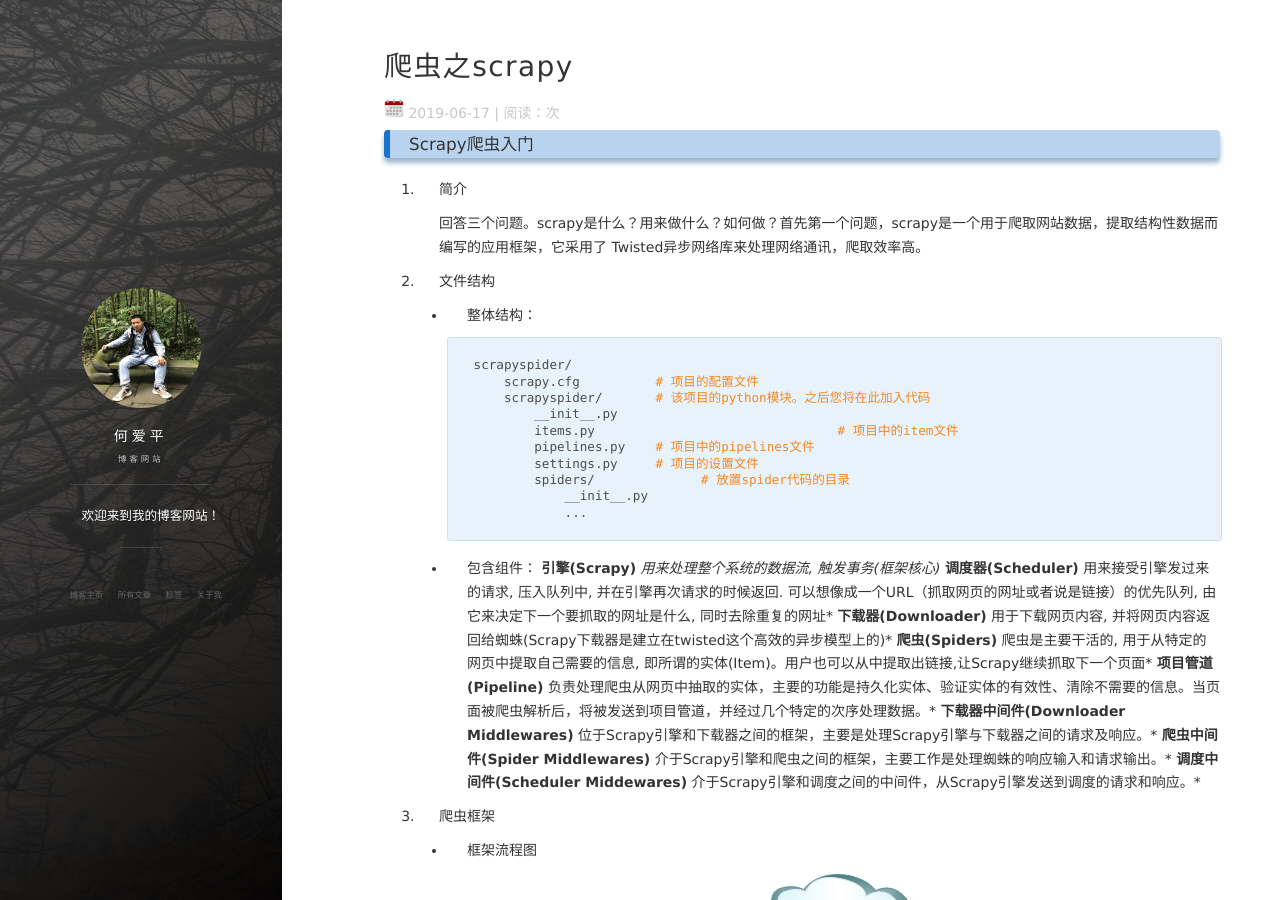
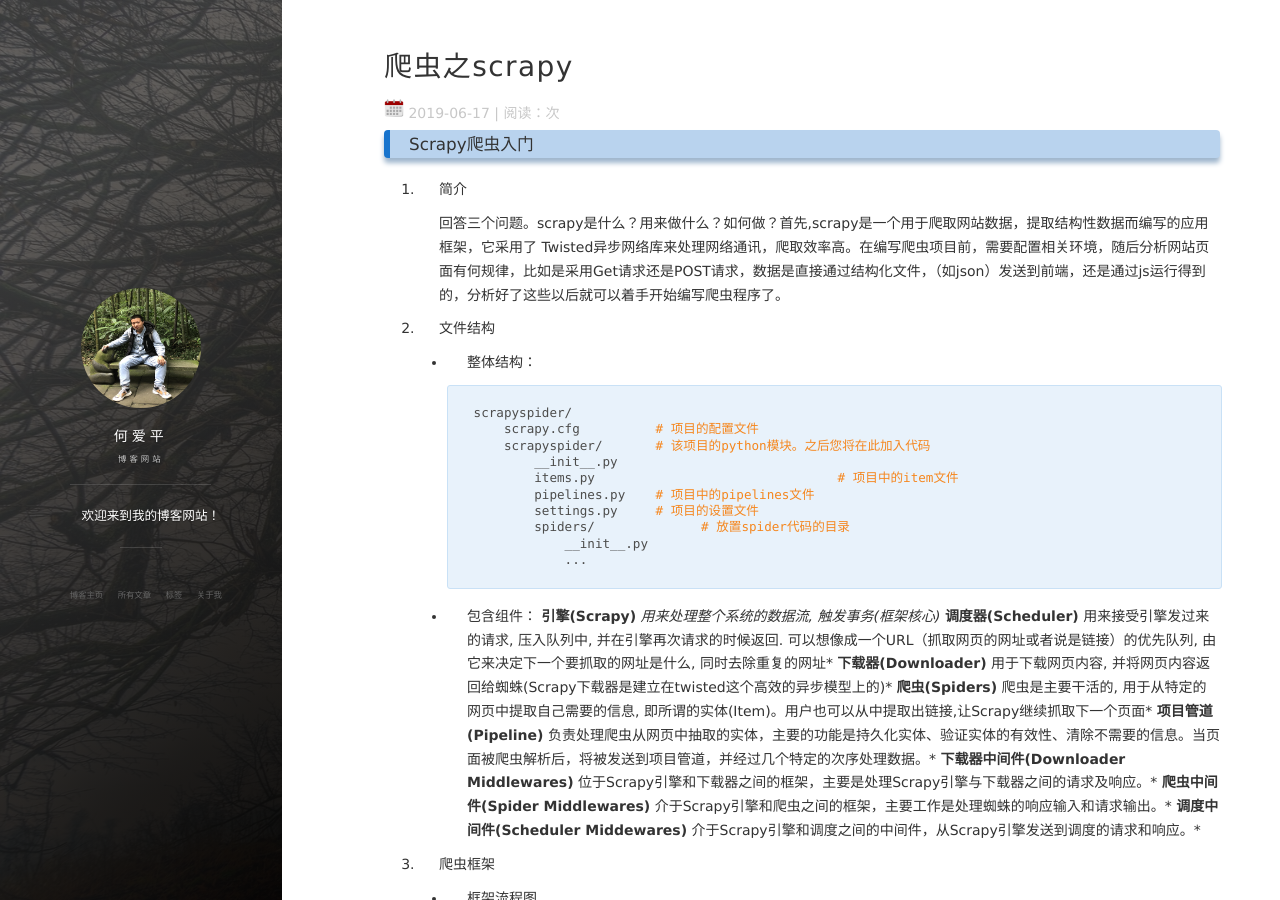
Before and after one commit to AndrewHeaiping/AndrewHeaiping.github.io., a Jekyll site: the page built from _posts/2019-06-17-爬虫之scrapy.md, in a window 1280 px wide and 900 px high. Built offline with Jekyll 4.4.1, drawn with Linux system fonts in a browser that asks for light colours; nearby versions of some CDN libraries; comment, search, counter and statistics services are not loaded.

Commit message:
Update 2019-06-17-爬虫之scrapy.md

```diff
--- a/_posts/2019-06-17-爬虫之scrapy.md
+++ b/_posts/2019-06-17-爬虫之scrapy.md
@@ -10,7 +10,7 @@ tag: 网络爬虫
 
 1. 简介
 
-   回答三个问题。scrapy是什么？用来做什么？如何做？首先第一个问题，scrapy是一个用于爬取网站数据，提取结构性数据而编写的应用框架，它采用了 Twisted异步网络库来处理网络通讯，爬取效率高。
+   回答三个问题。scrapy是什么？用来做什么？如何做？首先,scrapy是一个用于爬取网站数据，提取结构性数据而编写的应用框架，它采用了 Twisted异步网络库来处理网络通讯，爬取效率高。在编写爬虫项目前，需要配置相关环境，随后分析网站页面有何规律，比如是采用Get请求还是POST请求，数据是直接通过结构化文件，（如json）发送到前端，还是通过js运行得到的，分析好了这些以后就可以着手开始编写爬虫程序了。
 
 2. 文件结构
 
```
